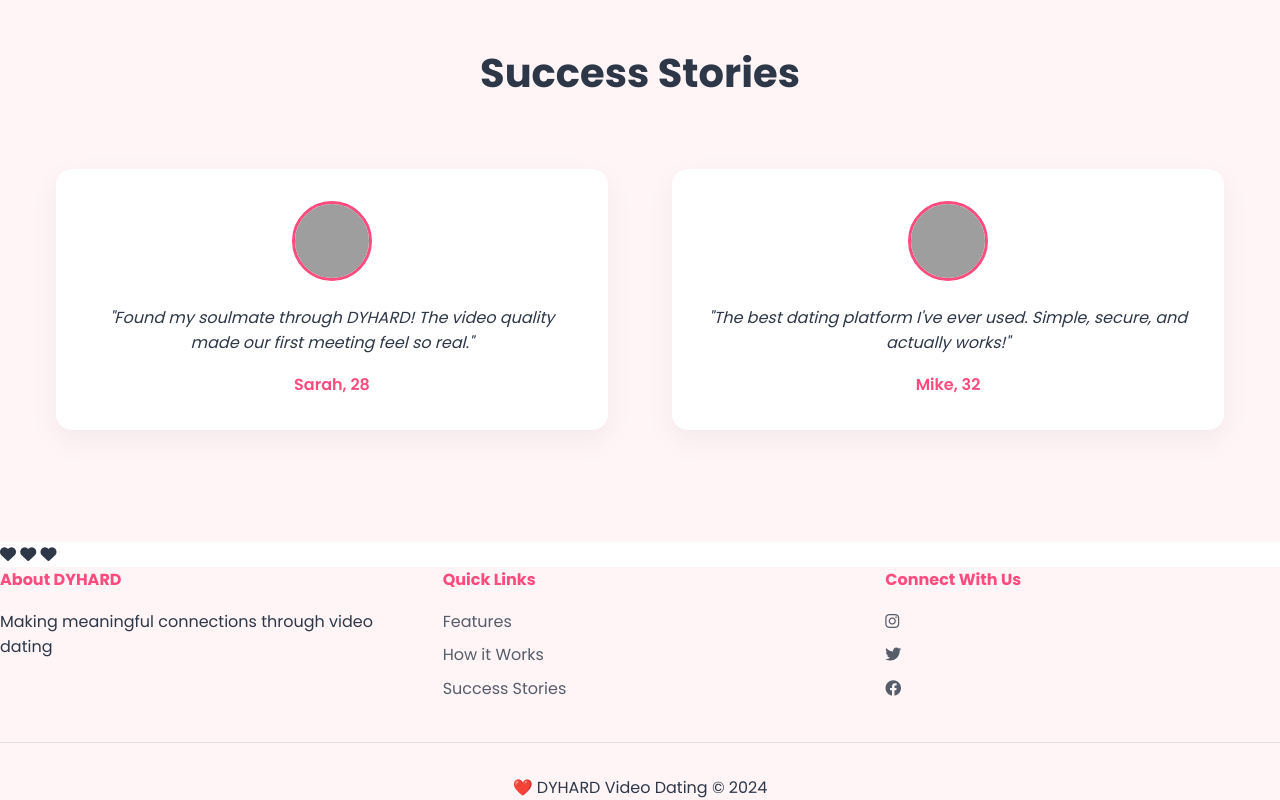
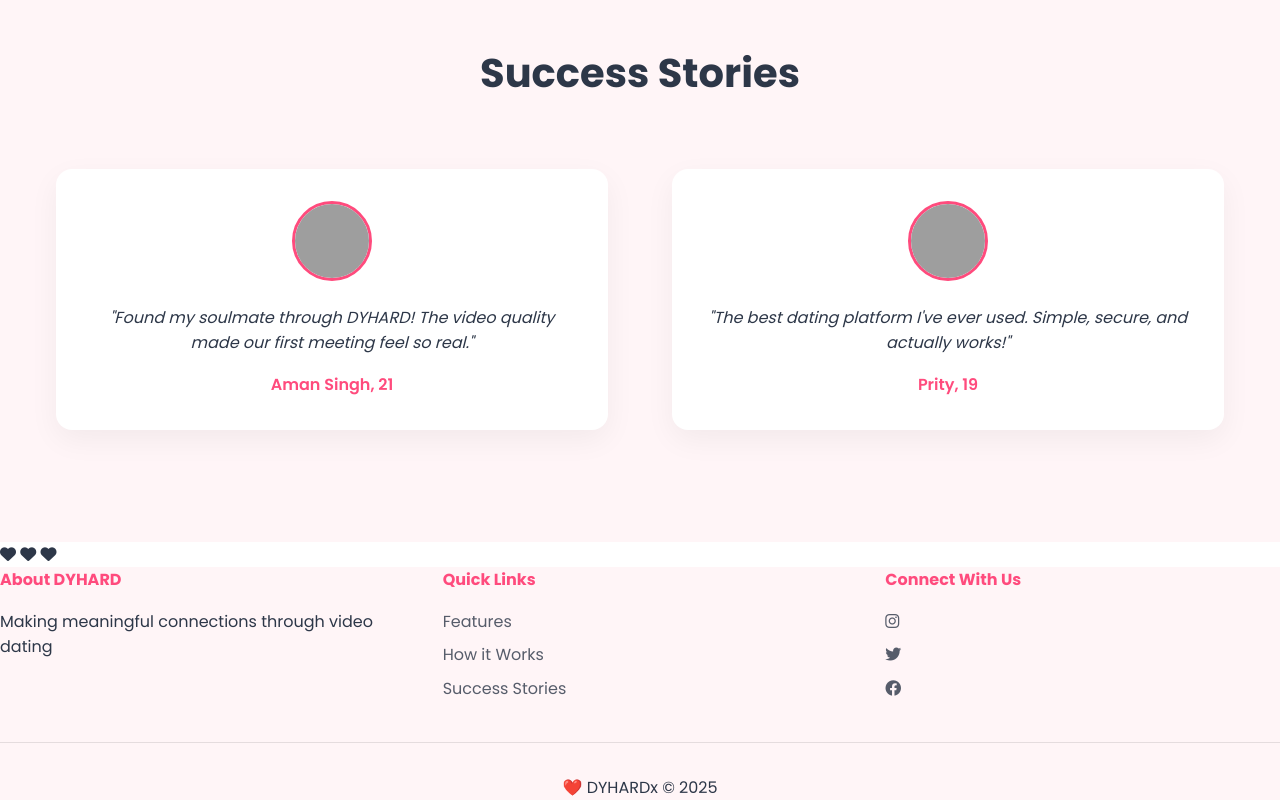
Before and after one commit to DYHARDx/DYHARD--Video-Calls, a plain HTML site: page index.html in a window 1280 px wide. Shown: the part 1961-2761 px from the top of the page. Drawn offline with Linux system fonts and the light colour scheme; grey boxes are pictures that could not be loaded.

Commit message:
Update index.html

```diff
--- a/index.html
+++ b/index.html
@@ -3,7 +3,7 @@
 <head>
     <meta charset="UTF-8">
     <meta name="viewport" content="width=device-width, initial-scale=1.0">
-    <title>DYHARD – Video Dating</title>
+    <title>DYHARDx</title>
     <link href="https://fonts.googleapis.com/css2?family=Poppins:wght@400;500;600;700&display=swap" rel="stylesheet">
     <link href="https://cdnjs.cloudflare.com/ajax/libs/font-awesome/6.0.0/css/all.min.css" rel="stylesheet">
     <link rel="stylesheet" href="css/styles.css">
@@ -92,7 +92,7 @@
         </section>
 
         <section id="features" class="features-section">
-            <h2 class="section-title">Why Choose DYHARD?</h2>
+            <h2 class="section-title">Why Choose DYHARDx?</h2>
             <div class="features">
                 <div class="feature">
                     <div class="feature-icon">
@@ -146,14 +146,14 @@
                     <div class="testimonial-content">
                         <img src="https://i.pravatar.cc/150?img=1" alt="Sarah" class="testimonial-image">
                         <p>"Found my soulmate through DYHARD! The video quality made our first meeting feel so real."</p>
-                        <h4>Sarah, 28</h4>
+                        <h4>Aman Singh, 21</h4>
                     </div>
                 </div>
                 <div class="testimonial">
                     <div class="testimonial-content">
                         <img src="https://i.pravatar.cc/150?img=2" alt="Mike" class="testimonial-image">
                         <p>"The best dating platform I've ever used. Simple, secure, and actually works!"</p>
-                        <h4>Mike, 32</h4>
+                        <h4>Prity, 19</h4>
                     </div>
                 </div>
             </div>
@@ -192,7 +192,7 @@
                 </div>
             </div>
             <div class="footer-bottom">
-                <p>❤️ DYHARD Video Dating © 2024</p>
+                <p>❤️ DYHARDx © 2025</p>
             </div>
         </div>
     </footer>
```
